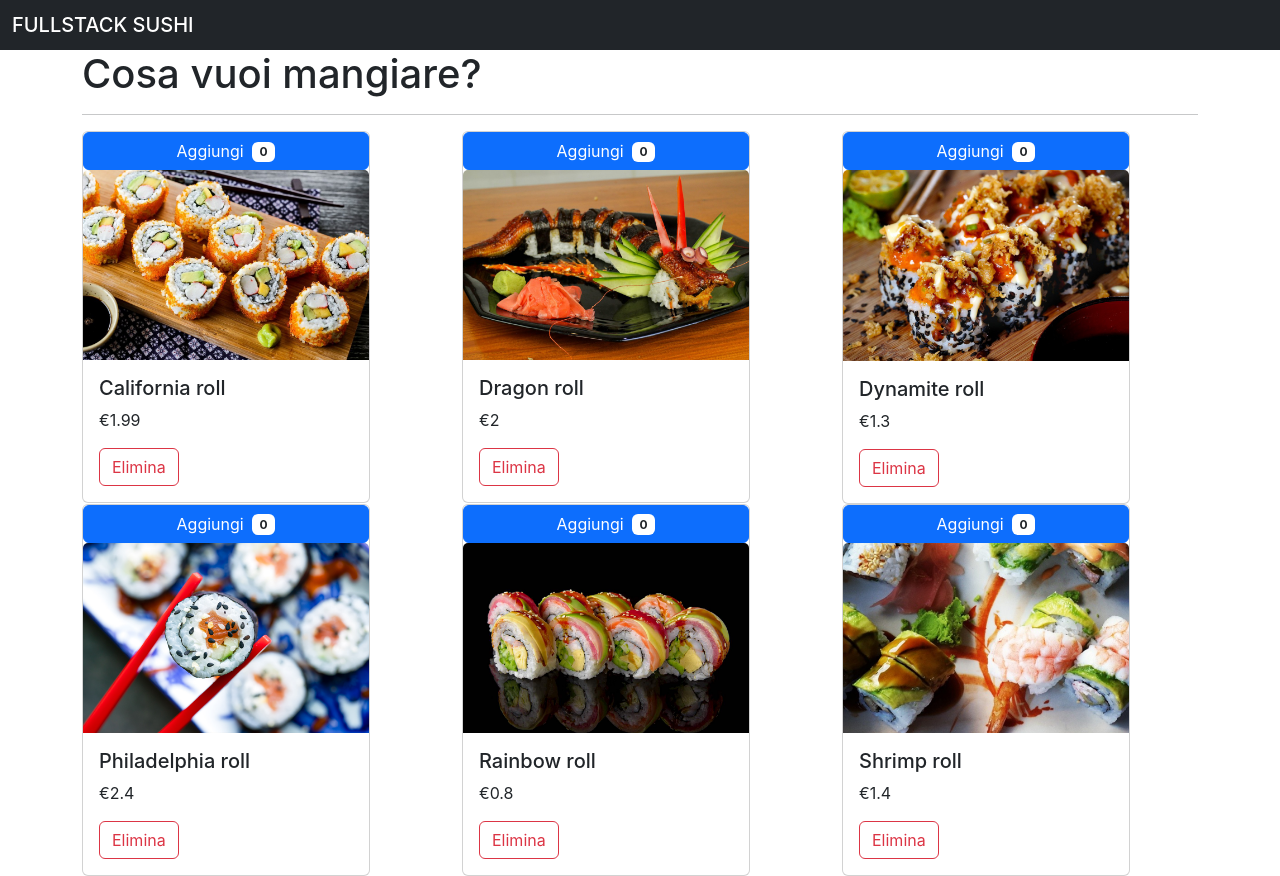
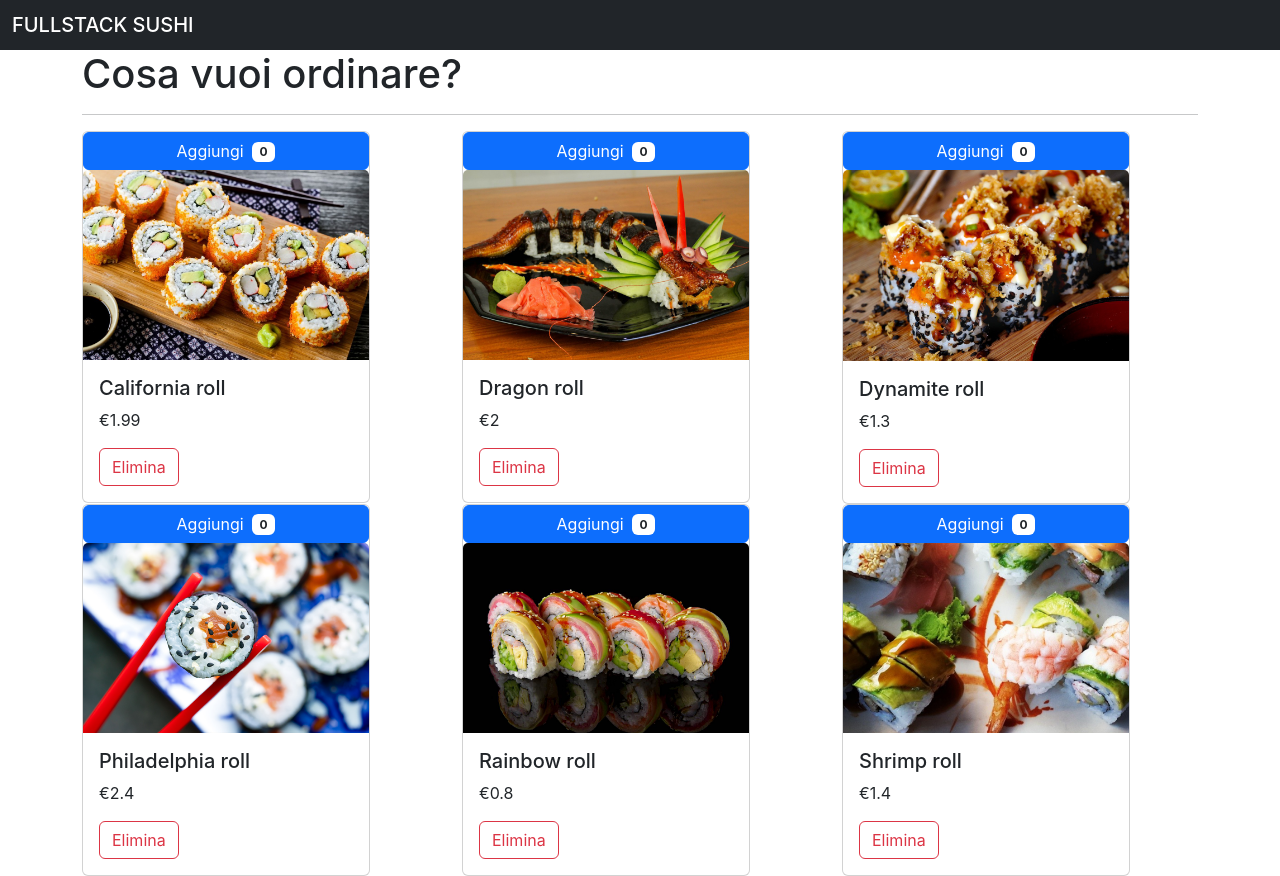
Before and after one commit to Davide-Scarsi/SushiReact, a React (Create React App) app: page / in a window 1280 px wide. Built offline with nearby package versions, Linux system fonts and the light colour scheme; the HTML template or start-up script is replaced by a standard one.

Commit message:
deploy website

```diff
--- a/package.json
+++ b/package.json
@@ -1,4 +1,5 @@
 {
+  "homepage": "http://Davide-Scarsi.github.io/SushiReact",
   "name": "react-da-documentazione",
   "version": "0.1.0",
   "private": true,
@@ -15,6 +16,8 @@
   },
   "scripts": {
     "start": "react-scripts start",
+    "predeploy": "npm run build",
+    "deploy": "gh-pages -d build",
     "build": "react-scripts build",
     "test": "react-scripts test",
     "eject": "react-scripts eject"
@@ -36,5 +39,8 @@
       "last 1 firefox version",
       "last 1 safari version"
     ]
+  },
+  "devDependencies": {
+    "gh-pages": "^5.0.0"
   }
 }
--- a/src/App.js
+++ b/src/App.js
@@ -48,7 +48,7 @@ class App extends Component {
 
 
         <div className='container'>
-          <h1>Cosa vuoi mangiare?</h1>
+          <h1>Cosa vuoi ordinare?</h1>
           <hr></hr>
           <div className='row'>
 
```
Also changed, not shown: 1 other file (tests, documents, lock files or other folders).
